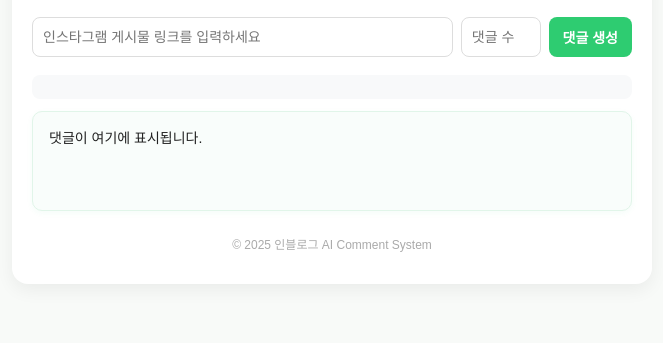
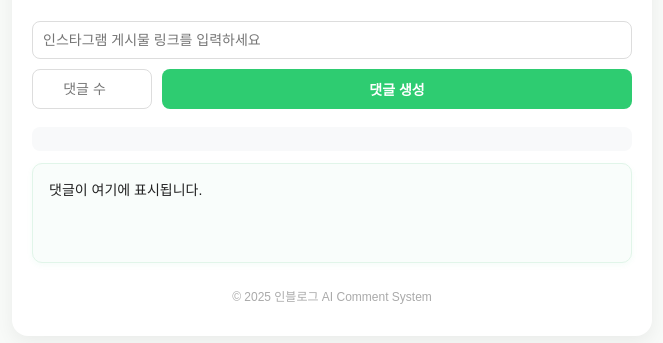
Before and after one commit to hascompany/ig-commenter, a website: page views/index.html in a window 1280 px wide. Shown: the part 113-456 px from the top of the page, without its empty margins (308-971 px from the left). Drawn offline with Linux system fonts and the light colour scheme; a web font is replaced by a local one.

Commit message:
UI: align comment count and button in one row

```diff
--- a/views/index.html
+++ b/views/index.html
@@ -27,7 +27,7 @@
     h2 {
       color: #2ecc71;
       text-align: center;
-      margin-bottom: 20px;
+      margin-bottom: 24px;
       font-size: 20px;
       display: flex;
       justify-content: center;
@@ -47,25 +47,35 @@
       padding: 10px;
     }
 
-    #link { flex: 2; min-width: 160px; }
-    #count { width: 80px; text-align: center; }
+    #link {
+      width: 100%;
+      margin-bottom: 10px;
+    }
+
+    .row {
+      display: flex;
+      gap: 10px;
+      justify-content: center;
+    }
+
+    #count {
+      flex: 1;
+      min-width: 80px;
+      max-width: 120px;
+      text-align: center;
+    }
+
     #generate {
-      flex: none;
+      flex: 2;
       background: #2ecc71;
       color: white;
       border: none;
       font-weight: 600;
-      padding: 10px 14px;
       cursor: pointer;
+      transition: background 0.2s ease;
     }
+
     #generate:hover { background: #27ae60; }
-
-    .inline {
-      display: flex;
-      gap: 8px;
-      flex-wrap: wrap;
-      justify-content: center;
-    }
 
     #caption-preview {
       white-space: pre-line;
@@ -135,8 +145,8 @@
       input, button { font-size: 13px; padding: 9px; }
       #result { font-size: 13.5px; line-height: 1.7; }
       #caption-preview { font-size: 12.5px; }
-      .inline { flex-direction: column; align-items: stretch; }
-      #generate { width: 100%; margin-top: 4px; }
+      .row { flex-direction: column; }
+      #generate { width: 100%; }
     }
   </style>
 </head>
@@ -144,9 +154,12 @@
   <div class="container">
     <h2>인블로그 댓글 생성기</h2>
 
-    <div class="inline">
-      <input id="link" placeholder="인스타그램 게시물 링크를 입력하세요" />
-      <input id="count" type="number" min="1" max="20" placeholder="댓글 수" />
+    <!-- 링크 입력 -->
+    <input id="link" placeholder="인스타그램 게시물 링크를 입력하세요" />
+
+    <!-- 댓글 수 + 생성 버튼 -->
+    <div class="row">
+      <input id="count" type="number" min="1" max="50" placeholder="댓글 수" />
       <button id="generate">댓글 생성</button>
     </div>
 
@@ -192,7 +205,6 @@
       if (lines.length > 5) captionBox.textContent += "\n...";
 
       resultBox.textContent = data.comments.join("\n");
-
       copyBtn.style.display = "block";
     };
 
```
